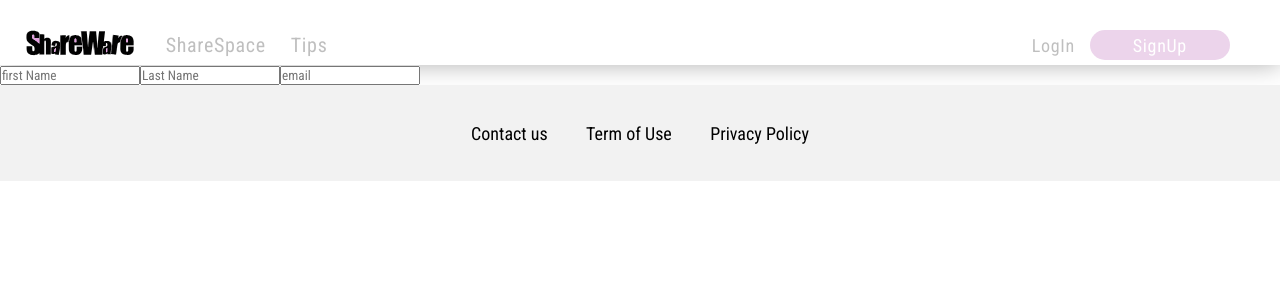
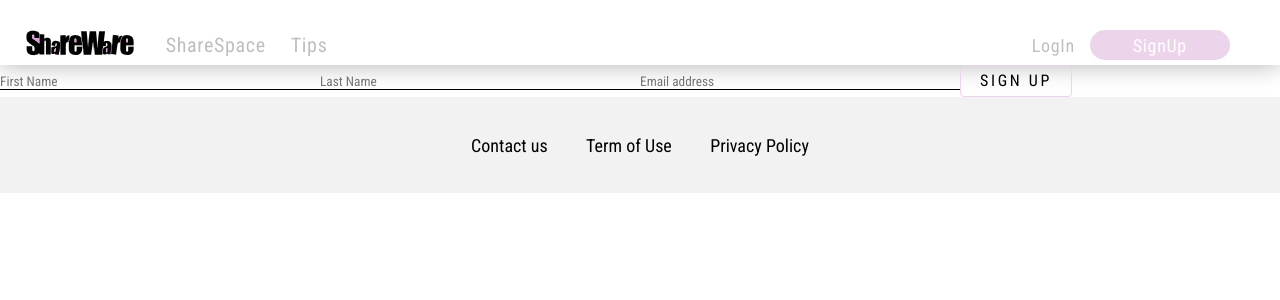
Before and after one commit to YuvalWeiss1403/SharewareFrontend, a React (Create React App) app: page /AdminPage in a window 1280 px wide. Shown: the top 300 px of the page. Built offline with nearby package versions, Linux system fonts and the light colour scheme; no server answers.

Commit message:
WITH ADMINPAGE

```diff
--- a/src/component/AdminPage/AdminPage.tsx
+++ b/src/component/AdminPage/AdminPage.tsx
@@ -1,26 +1,68 @@
-import React from 'react';
+import axios from 'axios';
+import React, { useState } from 'react';
+import { useNavigate } from 'react-router';
 import Footer from '../General/Footer/Footer';
 import Navbar from '../General/Navbar/Navbar';
 
 const AdminPage: React.FC = () => {
+	const defaultInputValue = {
+		first_name: '',
+		last_name: '',
+		email: '',
+	};
+	const [User, setUser] = useState(defaultInputValue);
+	const navigator = useNavigate();
+
+	const AdminSign = async () => {
+		try {
+			const userReq = await axios.post(
+				'http://localhost:8000/adminUser/create',
+				{
+					firstName: User.first_name,
+					lastName: User.last_name,
+					email: User.email,
+				}
+			);
+			navigator('/');
+		} catch (error: any) {
+			alert(error.response.data);
+			return [];
+		}
+	};
+
 	return (
 		<div>
 			<Navbar />
 			<form>
-				<div>
-					<input
-						type={'text'}
-						placeholder={'first Name'}
-					/>
-					<input
-						type={'text'}
-						placeholder={'Last Name'}
-					/>
-					<input
-						type={'text'}
-						placeholder={'email'}
-					/>
-				</div>
+				<input
+					value={User.first_name}
+					onChange={(e) => setUser({ ...User, first_name: e.target.value })}
+					className="enter-first-name"
+					type="text"
+					placeholder="First Name"></input>
+				<input
+					value={User.last_name}
+					onChange={(e) => setUser({ ...User, last_name: e.target.value })}
+					className="enter-last-name"
+					type="text"
+					placeholder="Last Name"></input>
+				<input
+					value={User.email}
+					onChange={async (e) =>
+						await setUser({ ...User, email: e.target.value })
+					}
+					className="enter-email"
+					type="email"
+					placeholder="Email address"></input>
+				<button
+					id="page-sign-up-button"
+					onClick={(e) => {
+						e.preventDefault();
+						AdminSign();
+						setUser(defaultInputValue);
+					}}>
+					sign up
+				</button>
 			</form>
 			<Footer />
 		</div>
```
